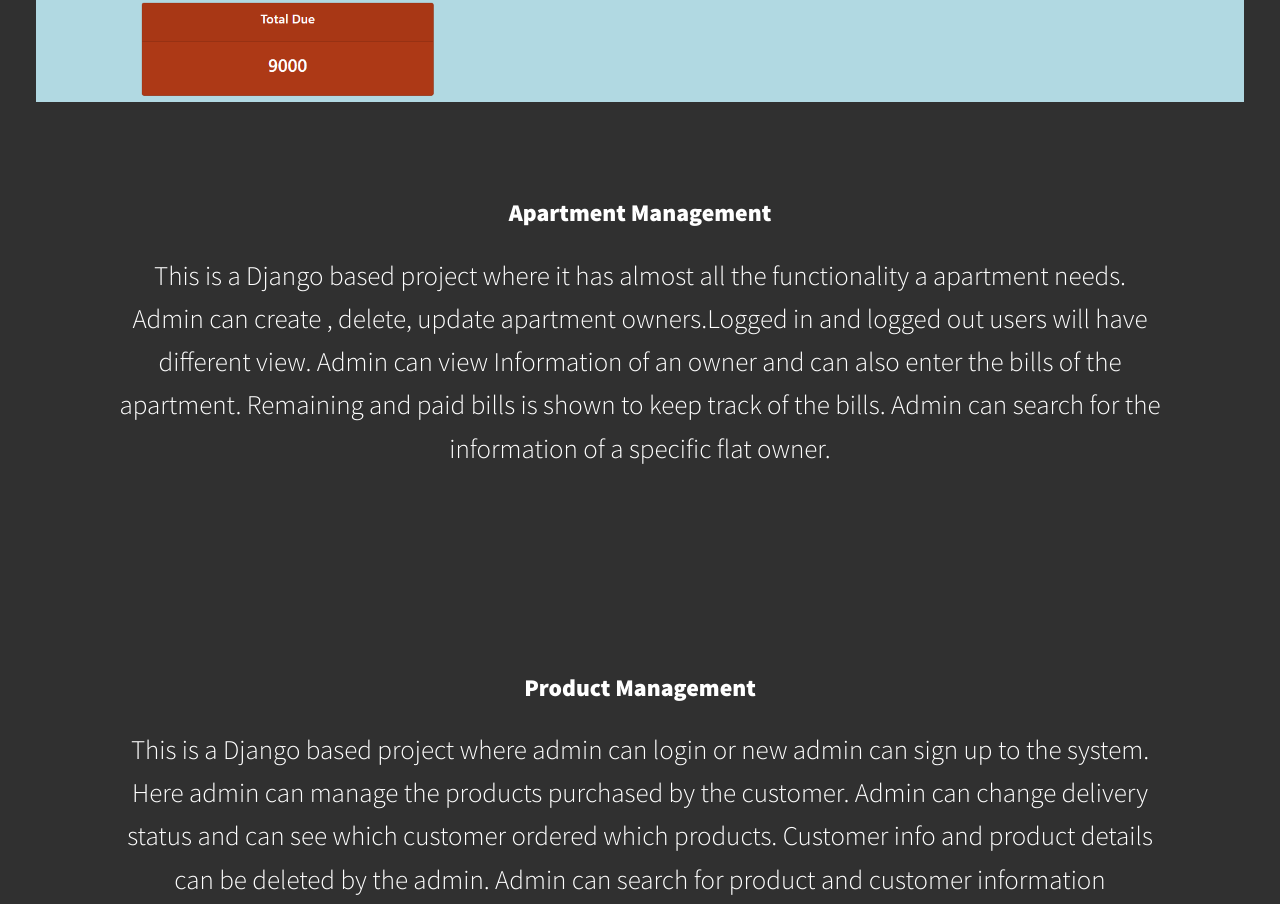
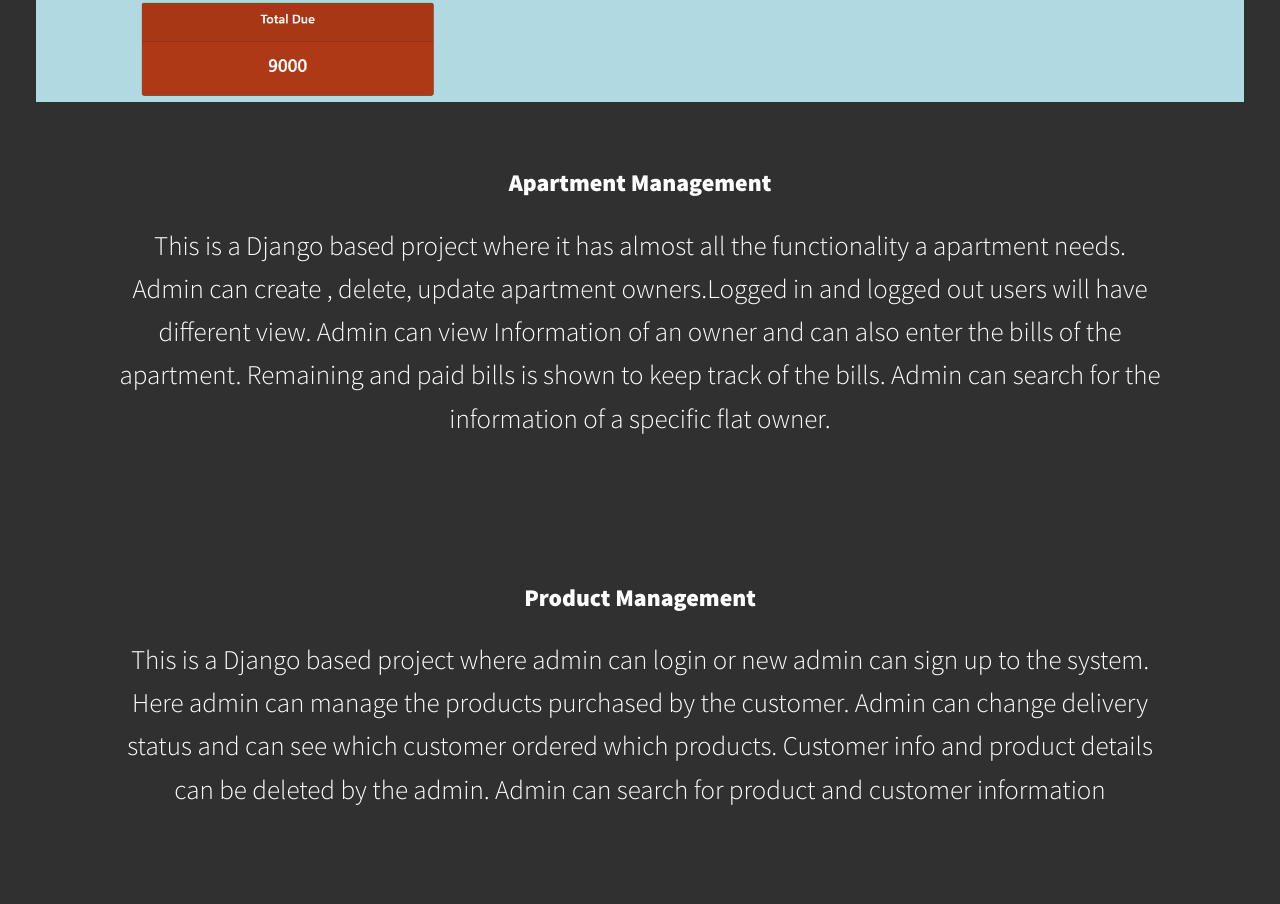
Before and after one commit to TAJWAR99/Tajwar_Porfolio, a plain HTML site: page index.html in a window 1280 px wide. Shown: the part 4197-5101 px from the top of the page. Drawn offline with nearby package versions, Linux system fonts and the light colour scheme; no server answers.

Commit message:
Update style.css

```diff
--- a/css/style.css
+++ b/css/style.css
@@ -409,7 +409,7 @@ hr {
 }
 
 .portfolio__items {
-    margin: 80px 80px;
+    margin: 50px 80px;
 }
 
 .portfolio__items p {
```
